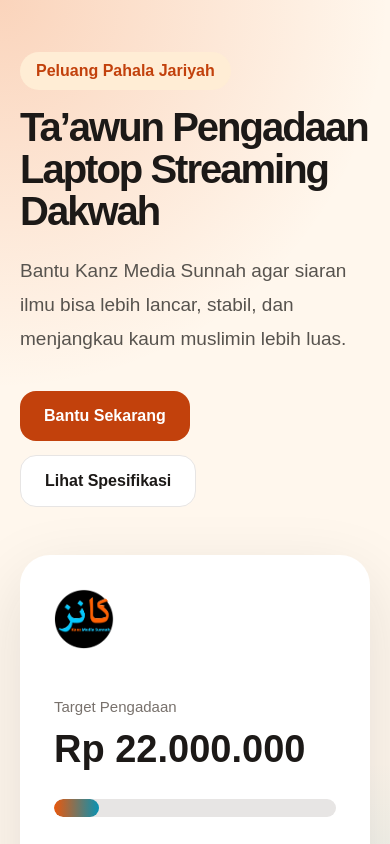
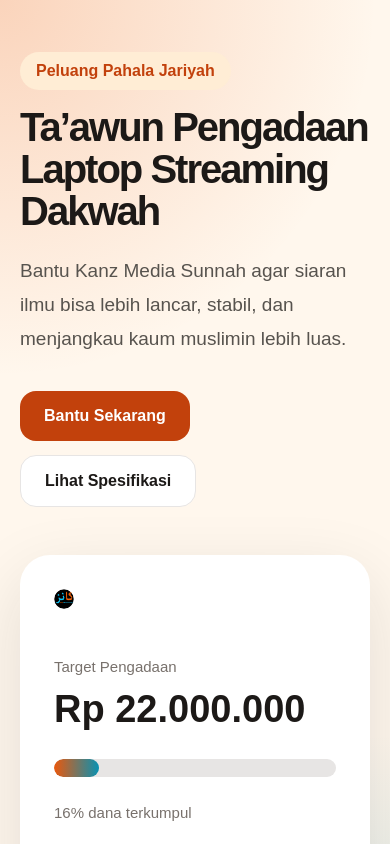
Before and after one commit to doddy212/taawunkanzmediasunnah, a React (Vite) app: page / in a window 390 px wide. Shown: the top 844 px of the page. Built offline with nearby package versions, Linux system fonts and the light colour scheme.

Commit message:
Update style.css

```diff
--- a/src/style.css
+++ b/src/style.css
@@ -292,8 +292,8 @@
   }
 
   .logoImg {
-  width: 60px;
-  height: 60px;
+  width: 20px;
+  height: 20px;
   border-radius: 999px;
   object-fit: contain;
   margin-bottom: 18px;
```
